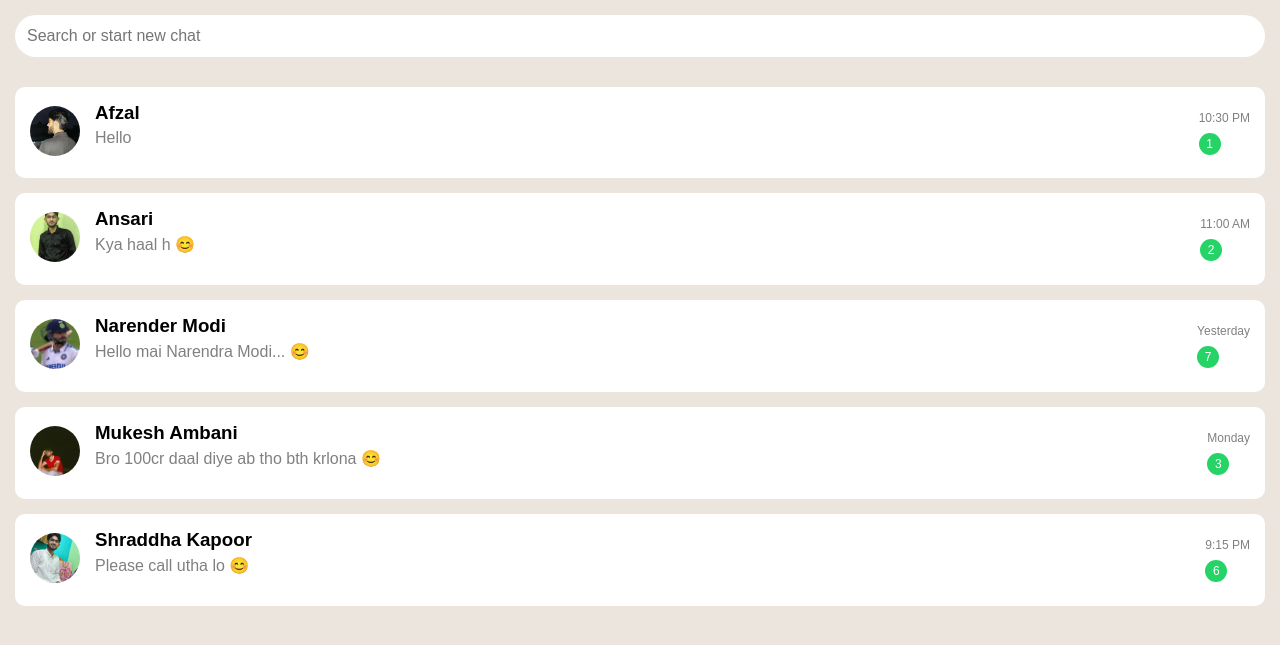
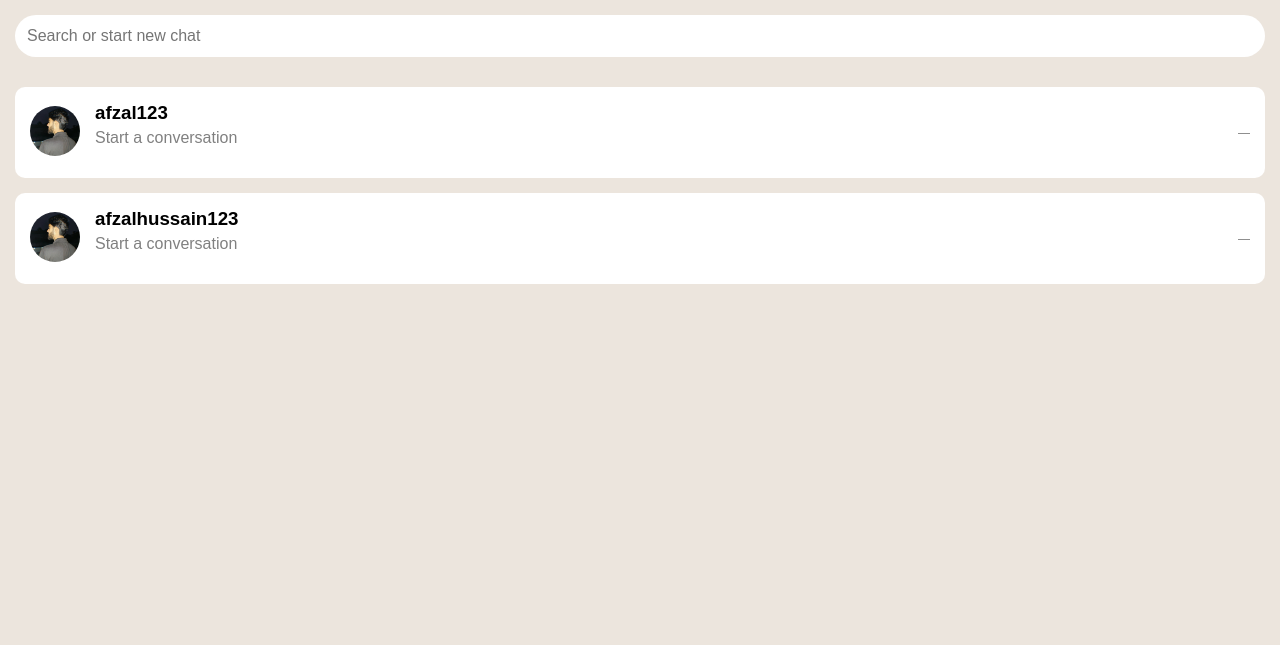
Before and after one commit to afzalhussainpydlp/HelloApp, a Django app: template templates/index.html in a window 1280 px wide. Shown: the part 97-742 px from the top of the page. Run offline with Django 5.2, Linux system fonts and the light colour scheme; the template is opened without the code that fills it: values that come from a table or form of the project are taken from there, others are empty; data comes from the database, SQL or seed files in the repository; both versions use the stored data as it was after the commit.

Commit message:
some changes on chat2

```diff
--- a/templates/index.html
+++ b/templates/index.html
@@ -1,146 +1,106 @@
 {% load static %}
+
 <!DOCTYPE html>
 <html>
 
 <head>
+
     <title>HelloApp</title>
 
     <link rel="stylesheet" href="{% static 'css/style.css' %}">
+
 </head>
 
 <body>
 
     <!-- Navbar -->
+
     <div class="navbar">
+
         <h1>HelloApp</h1>
 
         <div class="icons">
+
             <span>🔍</span>
             <span>⋮</span>
+
         </div>
+
     </div>
 
 
     <!-- Search Box -->
+
     <div class="search-box">
-        <input type="text" placeholder="Search or start new chat">
+
+        <input
+            type="text"
+            placeholder="Search or start new chat"
+        >
+
     </div>
 
 
-    <!-- Chat 1 -->
-   <a href="/chat/" class="chat-link">
+    <!-- Users / Chats -->
+
+    {% for user in users %}
+
+        <a
+            href="{% url 'chat_page' user.id %}"
+            class="chat-link"
+        >
 
             <div class="chat">
 
+                <!-- Profile -->
+
                 <div class="profile">
-            <img class="profile-img"
+
+                    <img
+                        class="profile-img"
                         src="{% static 'images/profile.jpg.jpg' %}"
-                 alt="Profile">
+                        alt="Profile"
+                    >
+
                 </div>
 
+
+                <!-- User Information -->
+
                 <div class="message">
-            <h3>Afzal</h3>
-            <p>Hello</p>
+
+                    <h3>
+                        {{ user.username }}
+                    </h3>
+
+                    <p>
+                        Start a conversation
+                    </p>
+
                 </div>
 
+
+                <!-- Time -->
+
                 <div class="time">
-            <div>10:30 PM</div>
-            <div class="badge">1</div>
+
+                    <div>
+                        —
+                    </div>
+
                 </div>
 
             </div>
 
         </a>
 
+    {% empty %}
 
+        <p style="text-align: center;">
+            No users found.
+        </p>
 
-   <!-- Chat 2 -->
-<div class="chat">
-
-    <div class="profile">
-        <img class="profile-img"
-             src="{% static 'images/ansari.jpg' %}"
-             alt="Ansari">
-    </div>
-
-    <div class="message">
-        <h3>Ansari</h3>
-        <p>Kya haal h 😊</p>
-    </div>
-
-    <div class="time">
-        <div>11:00 AM</div>
-        <div class="badge">2</div>
-    </div>
-
-</div>
-
-    <!-- Chat 3 -->
-    <div class="chat">
-
-        <div class="profile">
-            <img class="profile-img"
-            src="{% static 'images/modi.jpg'%}"
-            alt="narendra">
-        </div>
-
-        <div class="message">
-            <h3>Narender Modi</h3>
-            <p>Hello mai Narendra Modi... 😊</p>
-        </div>
-
-        <div class="time">
-            <div>Yesterday</div>
-            <div class="badge">7</div>
-        </div>
-
-    </div>
-
-
-    <!-- Chat 4 -->
-<div class="chat">
-
-    <div class="profile">
-        <img class="profile-img"
-             src="{% static 'images/ambani.jpg' %}"
-             alt="Mukesh">
-    </div>
-
-    <div class="message">
-        <h3>Mukesh Ambani</h3>
-        <p>Bro 100cr daal diye ab tho bth krlona 😊</p>
-    </div>
-
-    <div class="time">
-        <div>Monday</div>
-        <div class="badge">3</div>
-    </div>
-
-</div>
-
-
-    <!-- Chat 5 -->
-    <div class="chat">
-
-        <div class="profile">
-            <img class="profile-img"
-            src ="{% static 'images/shrdha.jpg' %}"
-            alt="shardha">
-        </div>
-
-        <div class="message">
-            <h3>Shraddha Kapoor</h3>
-            <p>Please call utha lo 😊</p>
-        </div>
-
-        <div class="time">
-            <div>9:15 PM</div>
-            <div class="badge">6</div>
-        </div>
-
-    </div>
-
-
+    {% endfor %}
 
 
 </body>
```
Also changed, not shown: chat/views.py (+34 -5 lines), templates/chat.html (+47 -8 lines), templates/login.html (+16 -30 lines), db.sqlite3. Lines whose indentation alone changed are shown as unchanged.
